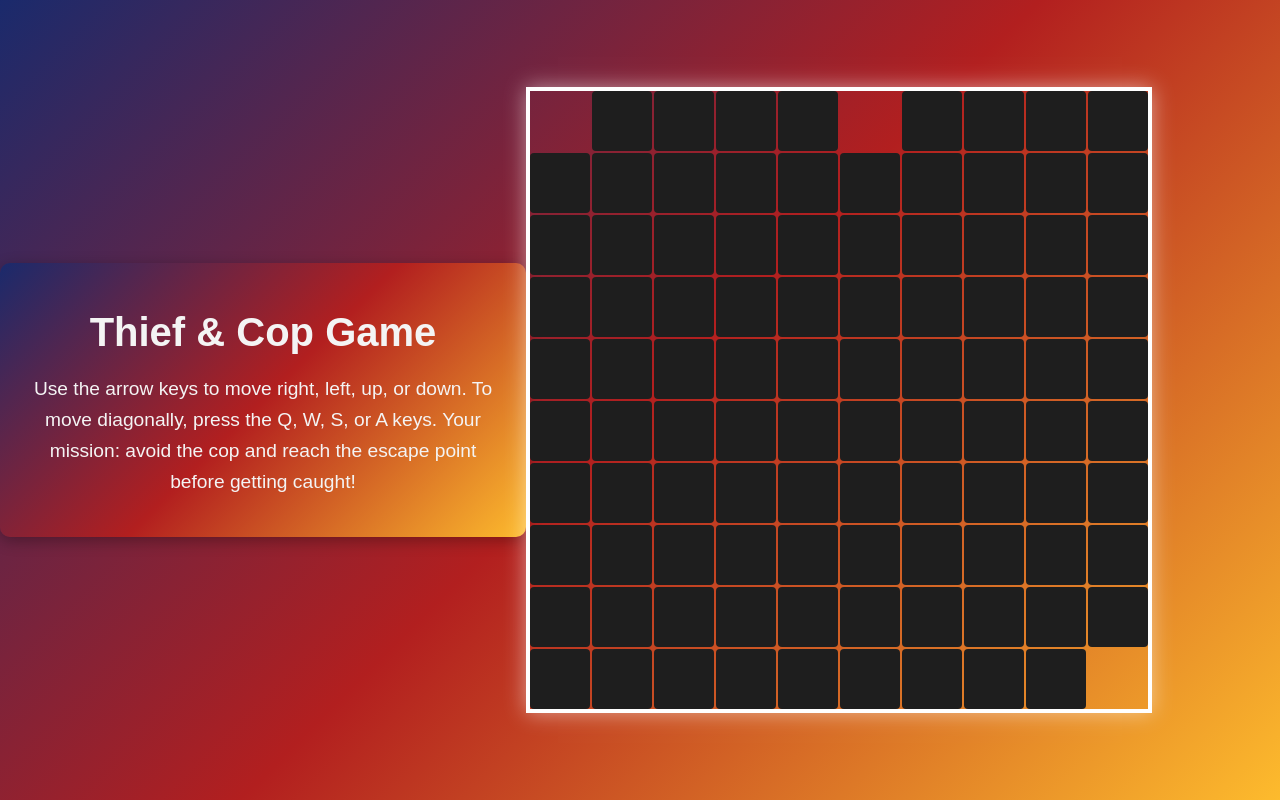
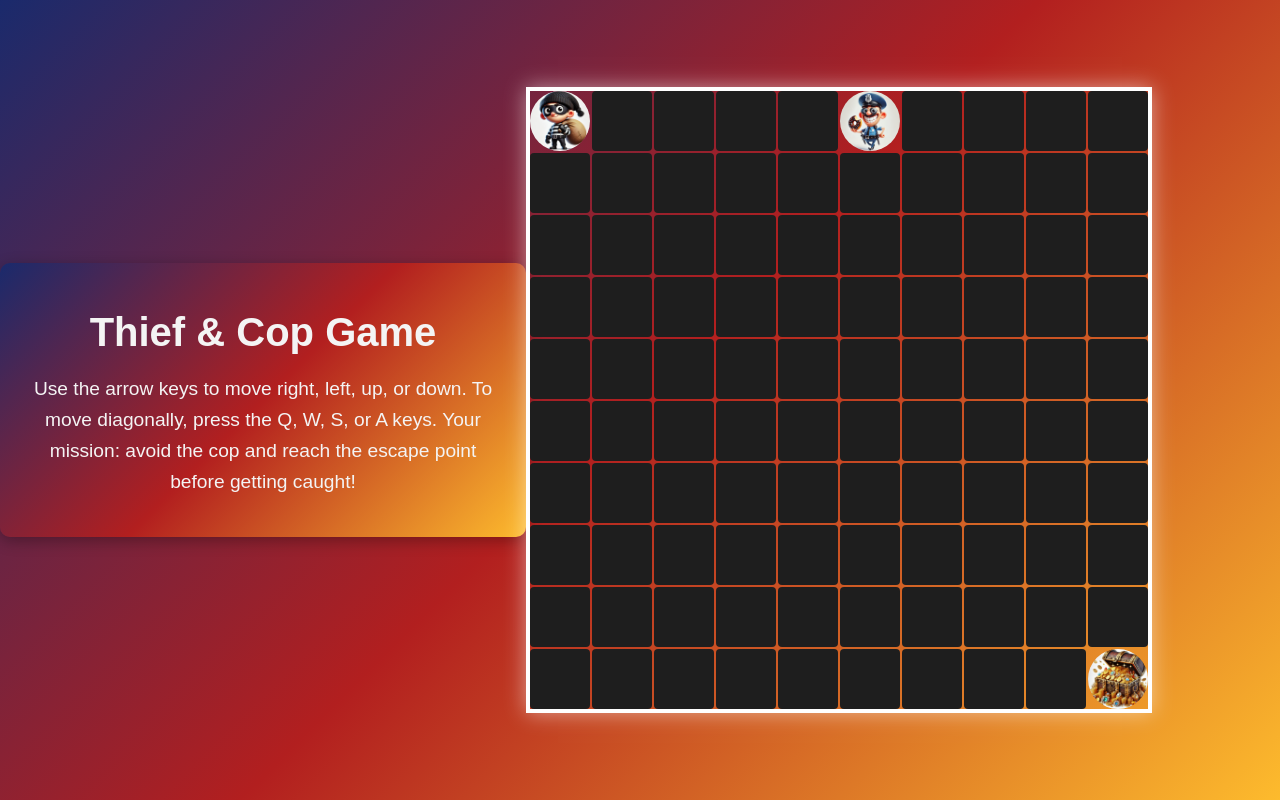
Before and after one commit to matanCohenDev/gameStoreProject, a website: page views/htmlGames/thief&cop.html in a window 1280 px wide. Drawn offline with Linux system fonts and the light colour scheme.

Commit message:
Update thief&cop.css

```diff
--- a/public/gamesCssJs/thief&cop/thief&cop.css
+++ b/public/gamesCssJs/thief&cop/thief&cop.css
@@ -30,20 +30,20 @@ body {
   }
 
   .thief {
-    background: url('/pics/thief.webp') no-repeat center;
+    background: url('/gamesCssJs/thief&cop/pics/thief.webp') no-repeat center;
     background-size: contain;
     border-radius: 50%;
     animation: pulse 1s infinite;
   }
 
   .cop {
-    background: url('/pics/cop.webp') no-repeat center;
+    background: url('/gamesCssJs/thief&cop/pics/cop.webp') no-repeat center;
     background-size: contain;
     border-radius: 50%;
   }
 
   .car {
-    background: url('/pics/coins.webp') no-repeat center;
+    background: url('/gamesCssJs/thief&cop/pics/coins.webp') no-repeat center;
     background-size: contain;
     border-radius: 50%;
   }
```
